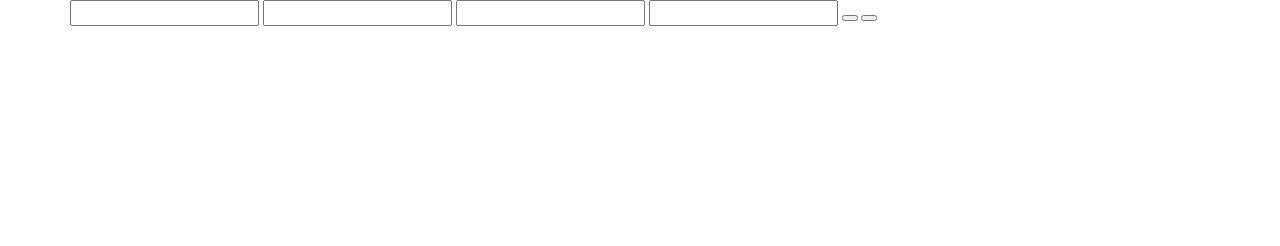
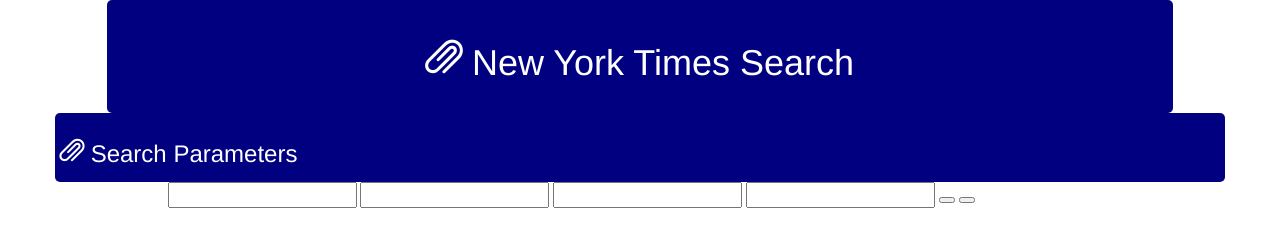
Before and after one commit to johnstuart670/Project1, a plain HTML site: page index.html in a window 1280 px wide. Drawn offline with nearby package versions, Linux system fonts and the light colour scheme.

Commit message:
initial files with ids

```diff
--- a/index.html
+++ b/index.html
@@ -14,10 +14,19 @@
 <body>
 	<div class="container-fluid">
 		<div class="header">
+			<div class="row">
+				<div class="col-md-1"></div>
+				<div class="col-md-10 headerImg"><h1><span class="glyphicon glyphicon-paperclip"></span> New York Times Search</h1></div>
+				<div class="col-md-1"></div>
+			</div>
 			<!-- img goes here -->
 		</div>
 		<div class="container mainContent">
-			<div class="inputform">
+				<div class="row searchBoxHeader"><h3><span class="glyphicon glyphicon-paperclip"></span> Search Parameters</h3></div>
+			<div class="row">
+				<div class="col-md-1"></div>
+				<div class="col-sm-10 inputform" >
+					<p>
 					<input type="text" id="search">
 					<input type="text" id="records">
 					<input type="text" id="startYear">
@@ -25,7 +34,10 @@
 					<button type="submit" id="searchBtn"></button>
 					<button type="reset" id="resetBtn"></button>
 				</div>
-			<div class="resultsContainer" id="results">
+				<div class="col-md-1"></div>
+				<!-- end row -->
+			</div>
+			<div class="resultsContainer" id="well-section">
 				<!-- results will go here -->
 			</div>
 		</div>
--- a/style.css
+++ b/style.css
@@ -0,0 +1,14 @@
+.headerImg {
+	background-color: navy;
+	color: white;
+	text-align: center;
+	padding: 20px;
+	border-radius: 5px;
+}
+.searchBoxHeader {
+	background-color: navy;
+	color: white;
+	text-align: left;
+	padding: 5px;
+	border-radius: 5px;
+}
```
Lines whose indentation alone changed are shown as unchanged.
